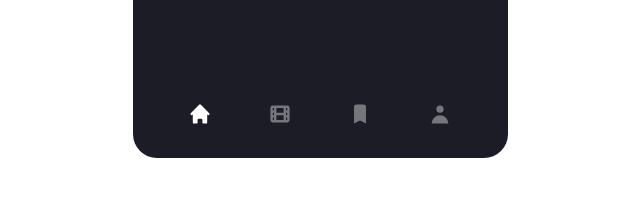
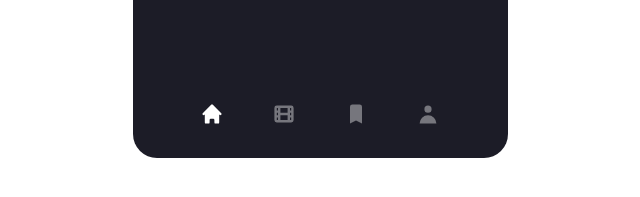
Before and after one commit to pswu11/camp10-midterm, a React (Vite) app: page / in a window 1280 px wide. Shown: the part 509-706 px from the top of the page, without its empty margins (320-960 px from the left). Built offline with nearby package versions, Linux system fonts and the light colour scheme.

Commit message:
adjust gap

```diff
--- a/src/components/Navbar.tsx
+++ b/src/components/Navbar.tsx
@@ -23,7 +23,7 @@ const navItems = [
 
 export function Navbar() {
   return (
-    <div className="flex justify-evenly items-center h-[5.5rem] w-full">
+    <div className="flex gap-12 justify-center items-center h-[5.5rem] w-full">
       {navItems.map(item => (
         <NavItem
           link={item.link}
```
